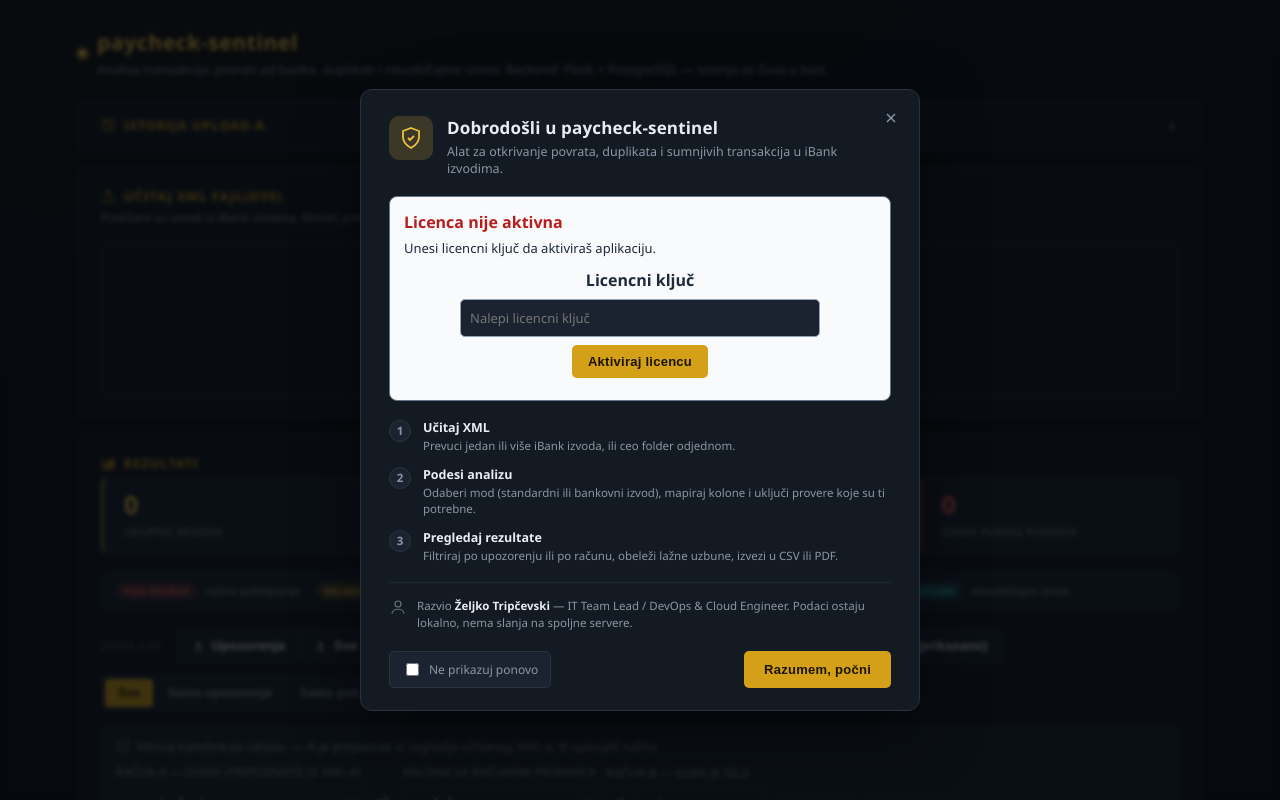
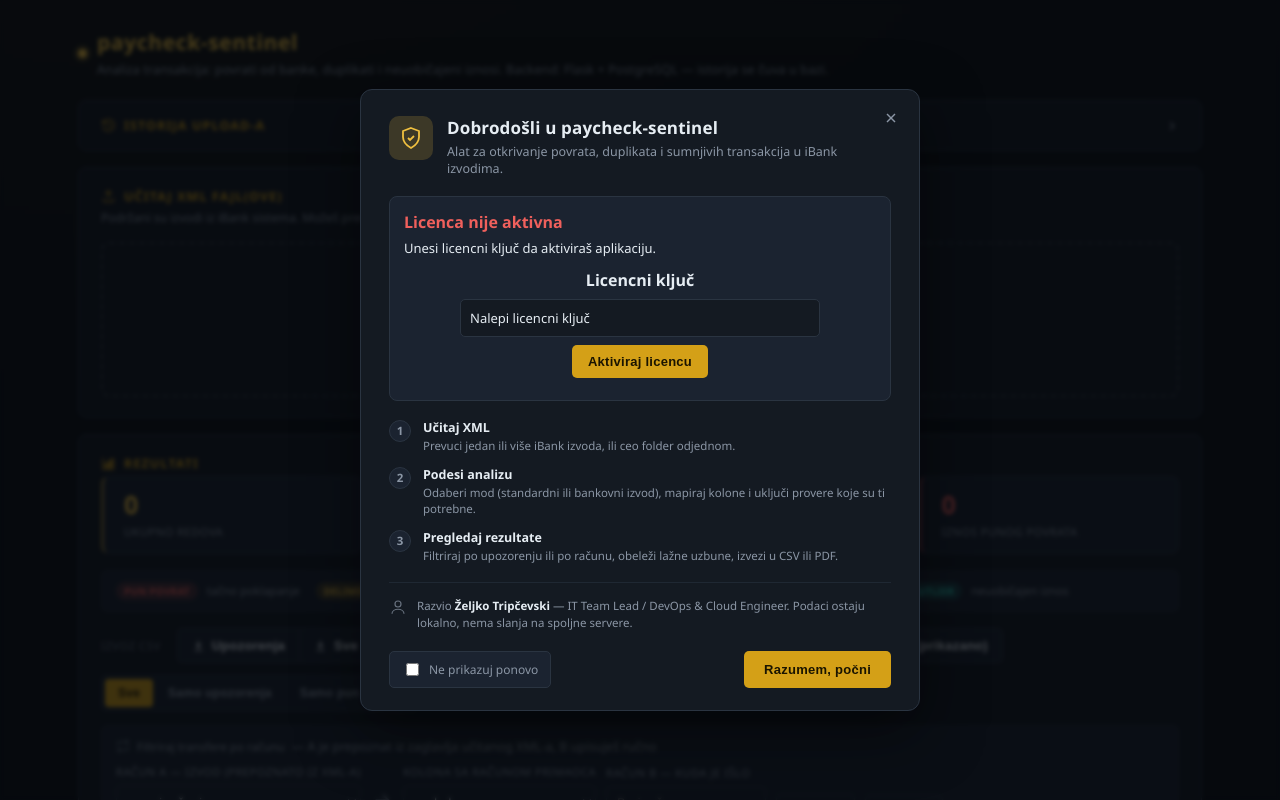
Before and after one commit to zeljkotr/bailiff-sentinel, a Flask app: page / in a window 1280 px wide. Run offline with Flask 3, Linux system fonts and the light colour scheme; data that the repository does not hold is empty; parts of the project's set-up code (start-up, migrations or seed data) failed here and were passed over; some libraries are stand-ins or nearby versions.

Commit message:
Finalize license welcome popup styling

```diff
--- a/static/style.css
+++ b/static/style.css
@@ -608,3 +608,39 @@ tr.flagged-warn td:first-child{border-left:3px solid var(--amber);}
   display:flex; flex-direction:column; align-items:center; gap:8px;
 }
 .empty-state svg{width:26px; height:26px; opacity:.35;}
+
+/* License panel: enforce the application's dark theme. */
+.modal-body > div:first-child {
+  background: var(--panel2) !important;
+  color: var(--text) !important;
+}
+
+.modal-body > div:first-child label {
+  color: var(--text) !important;
+}
+
+.modal-body > div:first-child input[type="text"] {
+  background: var(--panel) !important;
+  color: var(--text) !important;
+  border: 1px solid var(--border) !important;
+  color-scheme: dark;
+  -webkit-text-fill-color: var(--text) !important;
+}
+
+.modal-body > div:first-child input[type="text"]:-webkit-autofill,
+.modal-body > div:first-child input[type="text"]:-webkit-autofill:hover,
+.modal-body > div:first-child input[type="text"]:-webkit-autofill:focus {
+  -webkit-text-fill-color: var(--text) !important;
+  -webkit-box-shadow: 0 0 0 1000px var(--panel) inset !important;
+  box-shadow: 0 0 0 1000px var(--panel) inset !important;
+  caret-color: var(--text);
+}
+
+.modal-body > div:first-child button[type="submit"] {
+  background: var(--amber) !important;
+  color: #1a1400 !important;
+}
+
+.modal-body > div:first-child button[type="submit"]:hover {
+  background: var(--amber-bright) !important;
+}
--- a/templates/index.html
+++ b/templates/index.html
@@ -22,21 +22,21 @@
       </div>
     </div>
     <div class="modal-body">
-      <div style="margin:0 0 18px;padding:14px;border:1px solid {% if license_status and license_status.get('active') and license_status.get('type') == 'trial' %}#d97706{% elif license_status and license_status.get('active') %}#16a34a{% else %}#64748b{% endif %};border-radius:8px;background:#f8fafc;color:#1e293b;">
+      <div style="margin:0 0 18px;padding:14px;border:1px solid {% if license_status and license_status.get('active') and license_status.get('type') == 'trial' %}var(--amber){% elif license_status and license_status.get('active') %}var(--teal){% else %}var(--border){% endif %};border-radius:var(--radius);background:var(--panel2);color:var(--text);">
         {% if license_status and license_status.get('active') and license_status.get('type') == 'trial' %}
-          <div style="font-weight:700;color:#9a3412;margin-bottom:6px;">Probni period — preostalo {{ license_status.get('days_remaining', 0) }} dana</div>
+          <div style="font-weight:700;color:var(--amber-bright);margin-bottom:6px;">Probni period — preostalo {{ license_status.get('days_remaining', 0) }} dana</div>
           <div style="font-size:13px;margin-bottom:12px;">Aktiviraj licencu ako želiš da nastaviš da koristiš aplikaciju nakon probnog perioda.</div>
         {% elif license_status and license_status.get('active') %}
-          <div style="font-weight:700;color:#166534;margin-bottom:6px;">Komercijalna licenca je aktivna</div>
+          <div style="font-weight:700;color:var(--teal);margin-bottom:6px;">Komercijalna licenca je aktivna</div>
           <div style="font-size:13px;margin-bottom:12px;">Licenca: {{ license_status.get('licensee', 'aktivna') }}</div>
         {% else %}
-          <div style="font-weight:700;color:#b91c1c;margin-bottom:6px;">Licenca nije aktivna</div>
+          <div style="font-weight:700;color:var(--coral);margin-bottom:6px;">Licenca nije aktivna</div>
           <div style="font-size:13px;margin-bottom:12px;">Unesi licencni ključ da aktiviraš aplikaciju.</div>
         {% endif %}
         {% if not (license_status and license_status.get('active') and license_status.get('type') == 'commercial') %}
         <form id="licenseActivationForm" style="display:flex;gap:8px;justify-content:center;align-items:center;flex-wrap:wrap;">
           <label for="licenseKeyInput" style="font-weight:600;">Licencni ključ</label>
-          <input id="licenseKeyInput" name="license_key" type="text" autocomplete="off" required placeholder="Nalepi licencni ključ" style="width:min(360px,90%);padding:9px;border:1px solid #94a3b8;border-radius:5px;">
+          <input id="licenseKeyInput" name="license_key" type="text" autocomplete="off" required placeholder="Nalepi licencni ključ" style="width:min(360px,90%);padding:9px;border:1px solid var(--border);border-radius:var(--radius-sm);background:var(--panel);color:var(--text);">
           <button type="submit" style="padding:9px 16px;cursor:pointer;">Aktiviraj licencu</button>
         </form>
         <div id="licenseActivationMessage" role="status" style="margin-top:8px;text-align:center;"></div>
```
